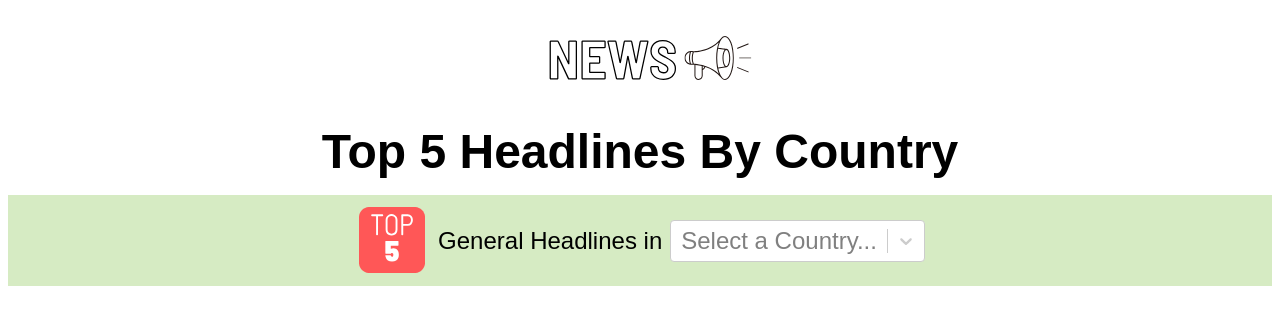
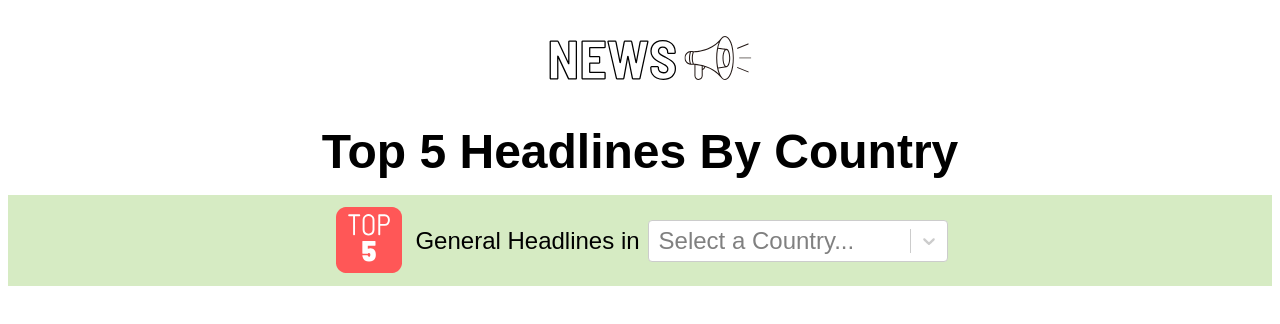
Before and after one commit to yareeba/top-headlines, a Next.js app: page / in a window 1280 px wide. Shown: the top 324 px of the page. Built offline with nearby package versions, Linux system fonts and the light colour scheme; a web font is replaced by a local one.

Commit message:
fix the size of the select

```diff
--- a/src/components/Filters.style.tsx
+++ b/src/components/Filters.style.tsx
@@ -28,3 +28,11 @@ export const FilterImage = styled.img`
     height: 75px;
   }
 `;
+
+export const CountrySelectWrapper = styled.div`
+  width: 100px;
+
+  @media only screen and (min-width: ${breakpoints.Tablet}px) {
+    width: 300px;
+  }
+`;
--- a/src/components/Filters.tsx
+++ b/src/components/Filters.tsx
@@ -2,7 +2,7 @@
 
 import { CountryCode } from "../lib/types";
 import CountrySelect from "./CountrySelect";
-import { FilterImage, FiltersSection } from "./Filters.style";
+import { CountrySelectWrapper, FilterImage, FiltersSection } from "./Filters.style";
 
 interface FiltersProps {
   countryValue?: CountryCode;
@@ -13,7 +13,9 @@ const Filters: React.FC<FiltersProps> = ({ countryValue }) => {
     <FiltersSection>
       <FilterImage src="./Top-5-logo.svg" alt="Top 5 logo" />
       <span>General Headlines in</span>
-      <CountrySelect value={countryValue} />
+      <CountrySelectWrapper>
+        <CountrySelect value={countryValue} />
+      </CountrySelectWrapper>
     </FiltersSection>
   );
 };
```
